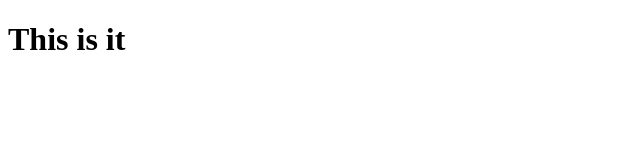
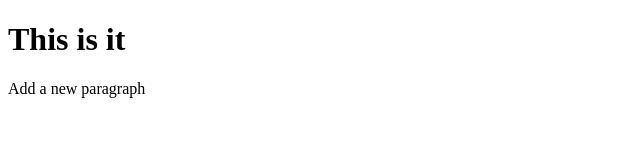
Before and after one commit to wddbyuidaho/project_name, a plain HTML site: page index.html in a window 1280 px wide. Shown: the whole page, without its empty margins (0-640 px from the left). Drawn offline with Linux system fonts and the light colour scheme.

Commit message:
added para

```diff
--- a/index.html
+++ b/index.html
@@ -8,5 +8,6 @@
 </head>
 <body>
     <h1>This is it</h1>
+    <p>Add a new paragraph</p>
 </body>
 </html>
```
